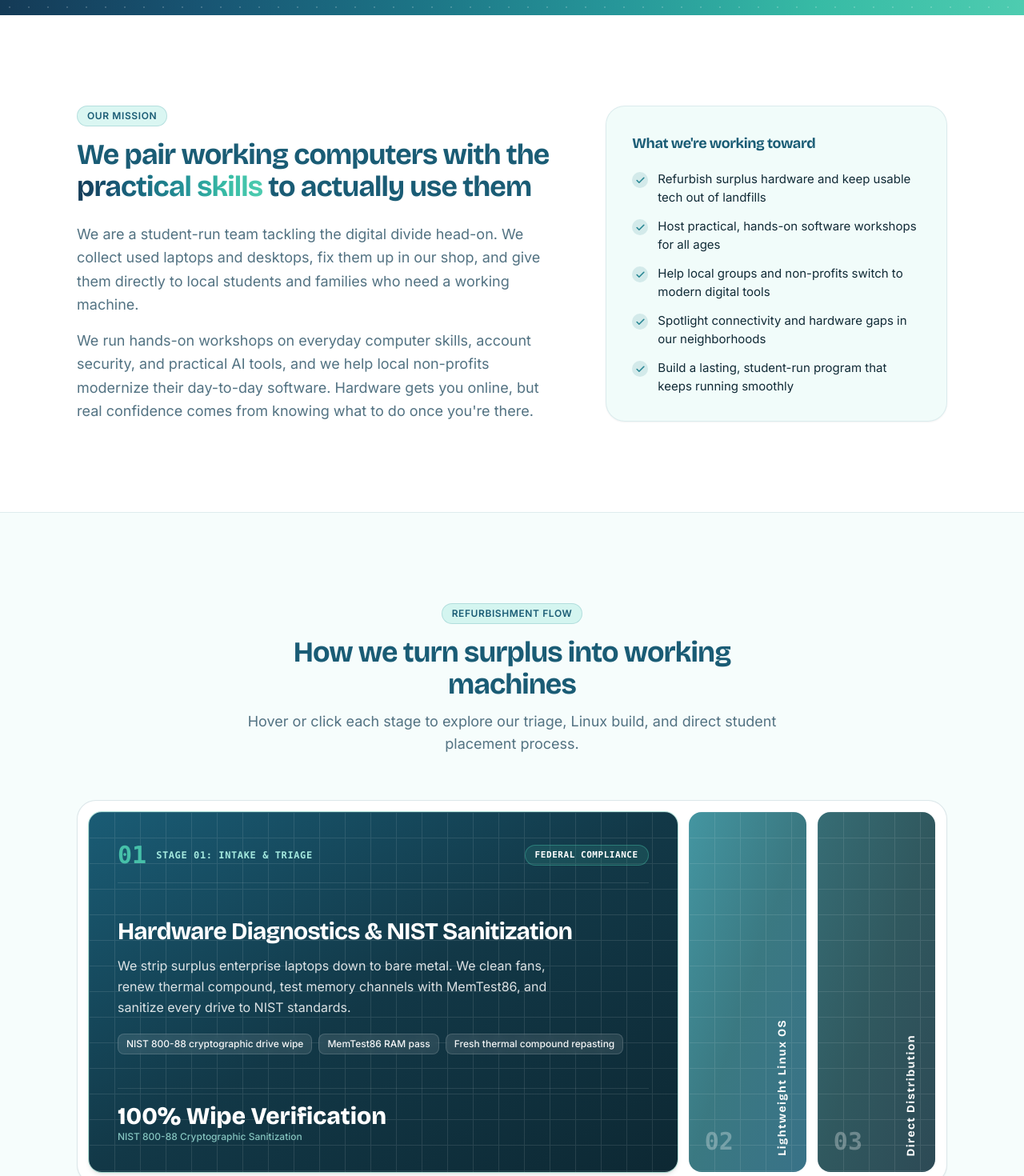
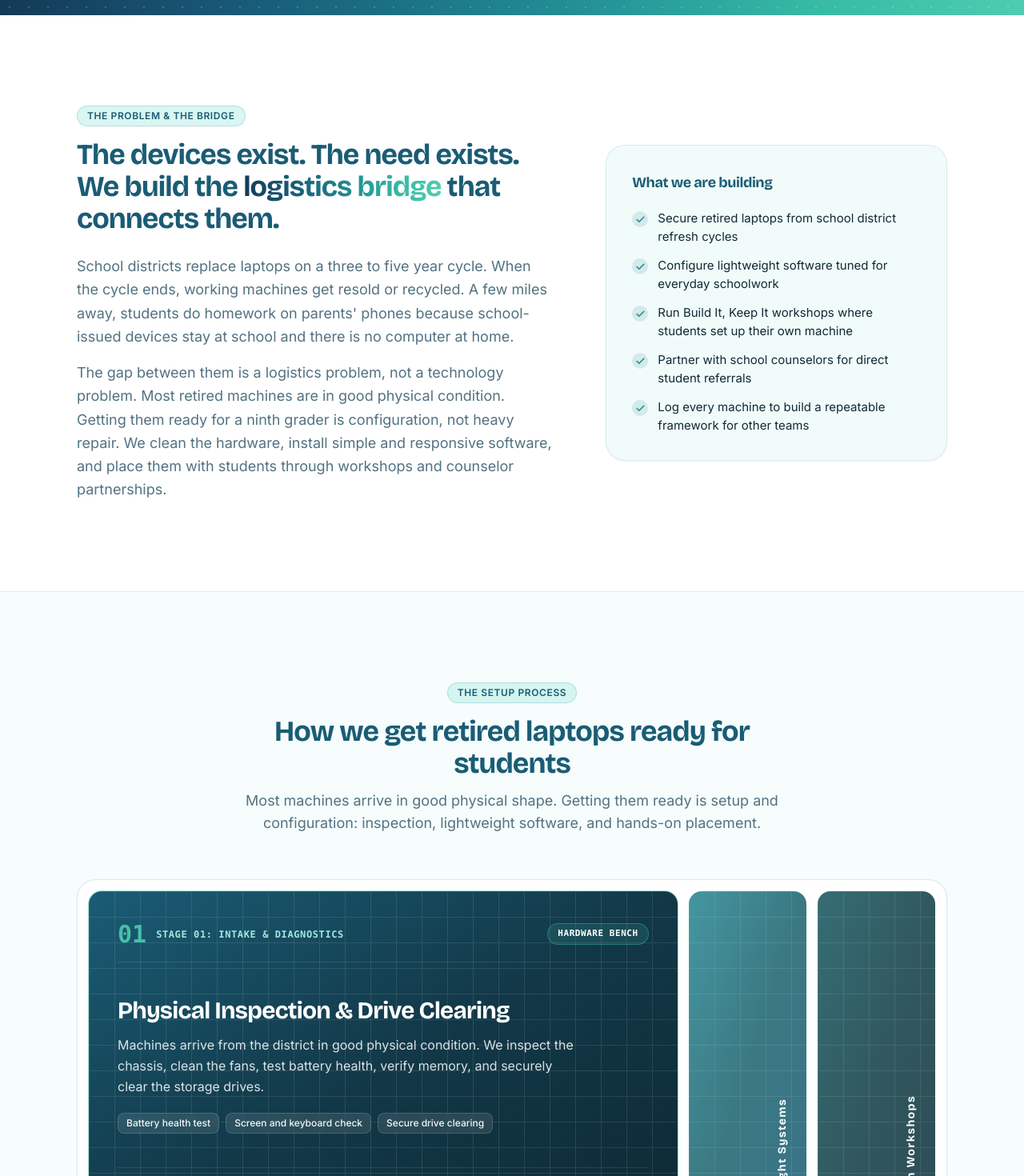
Before and after one commit to bebepig1437/project-digital-divide, a React (Vite) app: page / in a window 1280 px wide. Shown: the part 660-2130 px from the top of the page at 80% size. Built offline with nearby package versions, Linux system fonts and the light colour scheme; the HTML template or start-up script is replaced by a standard one.

Commit message:
feat(home): ground hero, mission, and setup pipeline without technical jargon spam

```diff
--- a/src/components/OperationsPipeline.jsx
+++ b/src/components/OperationsPipeline.jsx
@@ -8,12 +8,12 @@ export default function OperationsPipeline() {
     <section ref={ref} className="border-t border-brand-slate/10 bg-brand-pale/10 py-20 sm:py-28">
       <div className="container-content">
         <div className="mx-auto max-w-2xl text-center">
-          <span className="eyebrow">Refurbishment Flow</span>
+          <span className="eyebrow">The Setup Process</span>
           <h2 className="mt-4 text-3xl font-bold text-brand-slate sm:text-4xl">
-            How we turn surplus into working machines
+            How we get retired laptops ready for students
           </h2>
           <p className="mt-3 text-base text-muted sm:text-lg">
-            Hover or click each stage to explore our triage, Linux build, and direct student placement process.
+            Most machines arrive in good physical shape. Getting them ready is setup and configuration: inspection, lightweight software, and hands-on placement.
           </p>
         </div>
 
--- a/src/components/PipelineHorizonExpander.jsx
+++ b/src/components/PipelineHorizonExpander.jsx
@@ -3,38 +3,38 @@ import { useState } from 'react'
 const pipelinePhases = [
   {
     step: '01',
-    label: 'Stage 01: Intake & Triage',
-    title: 'Hardware Diagnostics & NIST Sanitization',
-    tag: 'FEDERAL COMPLIANCE',
-    stat: '100% Wipe Verification',
-    statLabel: 'NIST 800-88 Cryptographic Sanitization',
+    label: 'Stage 01: Intake & Diagnostics',
+    title: 'Physical Inspection & Drive Clearing',
+    tag: 'HARDWARE BENCH',
+    stat: '100 Laptops Received',
+    statLabel: 'Alvin ISD Decommissioned Batch',
     summary:
-      'We strip surplus enterprise laptops down to bare metal. We clean fans, renew thermal compound, test memory channels with MemTest86, and sanitize every drive to NIST standards.',
-    highlights: ['NIST 800-88 cryptographic drive wipe', 'MemTest86 RAM pass', 'Fresh thermal compound repasting'],
+      'Machines arrive from the district in good physical condition. We inspect the chassis, clean the fans, test battery health, verify memory, and securely clear the storage drives.',
+    highlights: ['Battery health test', 'Screen and keyboard check', 'Secure drive clearing'],
     bgGradient: 'from-brand-slate via-[#123847] to-[#0d2833]',
   },
   {
     step: '02',
-    label: 'Stage 02: Imaging & Build',
-    title: 'Lightweight Linux OS & Educational Tooling',
-    tag: '3X FASTER THAN WINDOWS',
-    stat: '8.4s Cold Boot Time',
-    statLabel: 'Sub-650MB Idle RAM on 2017+ Silicon',
+    label: 'Stage 02: Software Setup',
+    title: 'Lightweight Systems & Study Tools',
+    tag: 'TUNED FOR 4GB RAM',
+    stat: '<10s Boot Time',
+    statLabel: 'Fast, responsive desktop for everyday schoolwork',
     summary:
-      'Old silicon crawls under modern Windows bloatware. We install a stripped-down Linux environment bundled with LibreOffice, offline Wikipedia encyclopedias, and educational tools.',
-    highlights: ['Minimal Debian base with XFCE desktop', 'Full LibreOffice suite preinstalled', 'Offline Kiwix reference libraries'],
+      'Older laptops often struggle under heavy operating systems. We configure clean, lightweight environments with minimal memory usage, preloading LibreOffice, safe browsers, and study tools.',
+    highlights: ['Lightweight desktop environment', 'Full LibreOffice suite preinstalled', 'No background bloatware or ads'],
     bgGradient: 'from-brand-teal via-[#1c646e] to-brand-slate',
   },
   {
     step: '03',
-    label: 'Stage 03: Field Placement',
-    title: 'Direct Distribution & Hands-On Workshops',
-    tag: '100% FREE OWNERSHIP',
+    label: 'Stage 03: Getting Laptops to Students',
+    title: 'Hands-On Workshops & Direct Placements',
+    tag: 'THREE DISTRIBUTION MODELS',
     stat: '$0 Cost to Families',
-    statLabel: 'Permanent Placement for Houston Students',
+    statLabel: 'Permanent machines for local students',
     summary:
-      'We never just hand over a sealed box. In community workshops across Pearland and Greater Houston, recipient students open the chassis, inspect the drive, and take ownership of their machine.',
-    highlights: ['Direct permanent gift with zero fees', 'Student-led hardware upkeep coaching', 'Ongoing diagnostic bench support'],
+      'We test three distribution models: Build It, Keep It workshops where students install their own system, direct referrals through school counselors, and community lending libraries.',
+    highlights: ['Build It Keep It workshops', 'School counselor referrals', 'Community lending libraries'],
     bgGradient: 'from-[#17565F] via-[#103e45] to-[#0c2d3a]',
   },
 ]
--- a/src/pages/Home.jsx
+++ b/src/pages/Home.jsx
@@ -7,11 +7,11 @@ import HardwareAcceptanceMatrix from '../components/HardwareAcceptanceMatrix'
 import Reveal from '../components/Reveal'
 
 const objectives = [
-  'Refurbish surplus hardware and keep usable tech out of landfills',
-  'Host practical, hands-on software workshops for all ages',
-  'Help local groups and non-profits switch to modern digital tools',
-  'Spotlight connectivity and hardware gaps in our neighborhoods',
-  'Build a lasting, student-run program that keeps running smoothly',
+  'Secure retired laptops from school district refresh cycles',
+  'Configure lightweight software tuned for everyday schoolwork',
+  'Run Build It, Keep It workshops where students set up their own machine',
+  'Partner with school counselors for direct student referrals',
+  'Log every machine to build a repeatable framework for other teams',
 ]
 
 export default function Home() {
@@ -29,14 +29,14 @@ export default function Home() {
             Project Digital Divide
           </h1>
           <p className="mx-auto mt-5 max-w-xl text-lg text-white/90">
-            A student project getting working computers, digital skills, and internet access to families in Pearland and Greater Houston without them
+            A student-run project in Pearland, Texas. We take laptops retired by school districts, set them up with lightweight software, and get them to students who need a computer at home.
           </p>
           <div className="mt-9 flex flex-wrap items-center justify-center gap-4">
             <Link to="/volunteer" className="btn-secondary border-transparent bg-white text-brand-slate hover:bg-brand-pale hover:text-brand-slate transition shadow-sm">
               Get involved <ArrowRight size={16} />
             </Link>
             <a href="#mission" className="inline-flex items-center gap-2 text-sm font-semibold text-white/90 hover:text-white transition">
-              Learn more
+              See how it works
             </a>
           </div>
         </div>
@@ -46,23 +46,23 @@ export default function Home() {
       <section id="mission" className="bg-white py-20 sm:py-28">
         <div className="container-content grid gap-12 lg:grid-cols-[1.4fr_1fr] lg:items-center lg:gap-16">
           <Reveal>
-            <span className="eyebrow">Our mission</span>
+            <span className="eyebrow">The Problem &amp; The Bridge</span>
             <h2 className="mt-4 text-3xl font-bold text-brand-slate sm:text-4xl">
-              We pair working computers with the <span className="text-gradient">practical skills</span> to actually use them
+              The devices exist. The need exists. We build the <span className="text-gradient">logistics bridge</span> that connects them.
             </h2>
             <div className="mt-6 space-y-4 text-lg leading-relaxed text-muted">
               <p>
-                We are a student-run team tackling the digital divide head-on. We collect used laptops and desktops, fix them up in our shop, and give them directly to local students and families who need a working machine.
+                School districts replace laptops on a three to five year cycle. When the cycle ends, working machines get resold or recycled. A few miles away, students do homework on parents' phones because school-issued devices stay at school and there is no computer at home.
               </p>
               <p>
-                We run hands-on workshops on everyday computer skills, account security, and practical AI tools, and we help local non-profits modernize their day-to-day software. Hardware gets you online, but real confidence comes from knowing what to do once you're there.
+                The gap between them is a logistics problem, not a technology problem. Most retired machines are in good physical condition. Getting them ready for a ninth grader is configuration, not heavy repair. We clean the hardware, install simple and responsive software, and place them with students through workshops and counselor partnerships.
               </p>
             </div>
           </Reveal>
 
           <Reveal delay={120}>
             <div className="rounded-3xl border border-brand-slate/10 bg-brand-pale/15 p-7 shadow-sm sm:p-8">
-              <h3 className="text-lg font-bold text-brand-slate">What we're working toward</h3>
+              <h3 className="text-lg font-bold text-brand-slate">What we are building</h3>
               <ul className="mt-5 space-y-3.5">
                 {objectives.map((o) => (
                   <li key={o} className="flex gap-3 text-[15px] text-ink">
```
